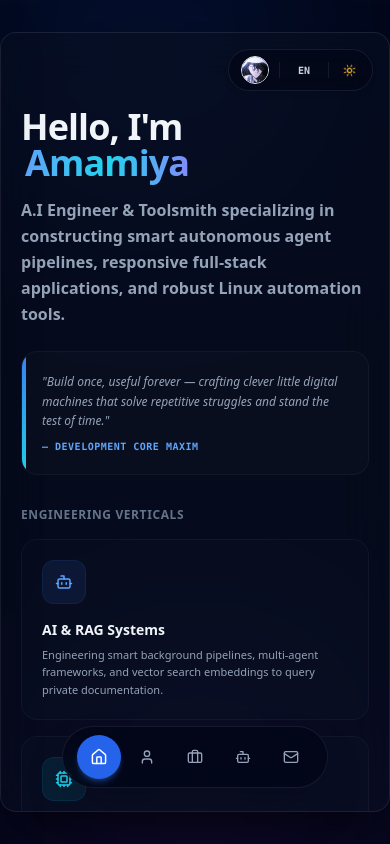
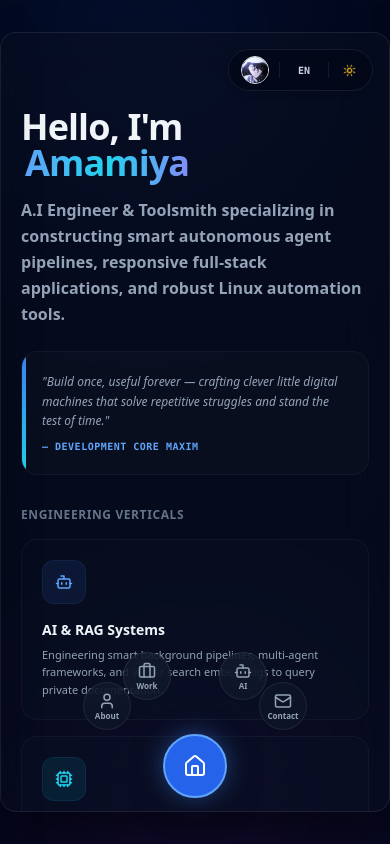
Before and after one commit to Amamiyakun02/Amamiyakun02.github.io, a React (Vite) app: page / in a window 390 px wide. Built offline with nearby package versions, Linux system fonts and the light colour scheme.

Commit message:
feat: arc mobile navbar - Home FAB center with semicircle menu items

```diff
--- a/src/index.css
+++ b/src/index.css
@@ -169,6 +169,119 @@
 
 .light .bg-slate-950 {
   background-color: #f8fafc !important;
+}
+
+/* ============================================================
+   MOBILE ARC NAVBAR
+   Home centered at bottom as FAB, 4 items fanning out above
+   ============================================================ */
+
+/* Outer container: positioned at bottom-center of the wrapper div */
+.arc-navbar-mobile {
+  position: absolute;
+  /* Center horizontally */
+  left: 50%;
+  transform: translateX(-50%);
+  /* Safe area bottom clearance */
+  bottom: max(14px, calc(8px + env(safe-area-inset-bottom, 0px)));
+  /* Size: wide enough to contain arc items */
+  width: 280px;
+  height: 110px;
+  z-index: 100;
+  pointer-events: none; /* let children handle pointer events */
+}
+
+/* All arc children are absolutely positioned */
+.arc-navbar-mobile > * {
+  position: absolute;
+  pointer-events: all;
+}
+
+/* HOME button - centered at bottom */
+.arc-home-btn {
+  /* Center bottom of the container */
+  bottom: 0;
+  left: 50%;
+  transform: translateX(-50%);
+  /* Pulsing glow ring when active */
+  animation: home-glow-pulse 3s infinite ease-in-out;
+}
+
+@keyframes home-glow-pulse {
+  0%, 100% { box-shadow: 0 0 20px rgba(59, 130, 246, 0.4), 0 8px 32px rgba(0,0,0,0.5); }
+  50%       { box-shadow: 0 0 32px rgba(59, 130, 246, 0.7), 0 8px 32px rgba(0,0,0,0.5); }
+}
+
+/*
+  Arc layout: 4 items spread in a semicircle above Home.
+  Home center = (140px, 32px) from container top-left (bottom:0 left:50%).
+  Arc radius ≈ 90px. Angles from -150° to -30° (sweeping from left to right above).
+
+  Item 1 (About):     angle -155°  → cos(-155°)≈-0.906, sin(-155°)≈-0.423
+  Item 2 (Projects):  angle -120°  → cos(-120°)≈-0.5,   sin(-120°)≈-0.866
+  Item 3 (Assistant): angle -60°   → cos(-60°) ≈0.5,    sin(-60°) ≈-0.866
+  Item 4 (Contact):   angle -25°   → cos(-25°) ≈0.906,  sin(-25°) ≈-0.423
+
+  Positions relative to Home center (bottom=32px, left=140px):
+  Each item is 48px wide so center offset = -24px.
+
+  About:     left = 140 + 90*cos(-155°) - 24 = 140 - 81.5 - 24 ≈ 34px,  bottom = 32 - 90*sin(-155°) = 32 + 38.1 ≈ 70px
+  Projects:  left = 140 + 90*cos(-120°) - 24 = 140 - 45 - 24 ≈ 71px,    bottom = 32 - 90*sin(-120°) = 32 + 77.9 ≈ 110px → cap to 100px
+  Assistant: left = 140 + 90*cos(-60°) - 24  = 140 + 45 - 24 ≈ 161px,   bottom = 32 + 77.9 ≈ 110px → cap to 100px
+  Contact:   left = 140 + 90*cos(-25°) - 24  = 140 + 81.5 - 24 ≈ 197px, bottom = 32 + 38.1 ≈ 70px
+*/
+
+/* About — far left arc */
+.arc-item-1 {
+  bottom: 68px;
+  left: 28px;
+  animation: arc-item-enter 0.4s cubic-bezier(0.34, 1.56, 0.64, 1) both;
+  animation-delay: 0.05s;
+}
+
+/* Projects — left arc */
+.arc-item-2 {
+  bottom: 98px;
+  left: 68px;
+  animation: arc-item-enter 0.4s cubic-bezier(0.34, 1.56, 0.64, 1) both;
+  animation-delay: 0.1s;
+}
+
+/* Assistant — right arc */
+.arc-item-3 {
+  bottom: 98px;
+  right: 68px;
+  animation: arc-item-enter 0.4s cubic-bezier(0.34, 1.56, 0.64, 1) both;
+  animation-delay: 0.1s;
+}
+
+/* Contact — far right arc */
+.arc-item-4 {
+  bottom: 68px;
+  right: 28px;
+  animation: arc-item-enter 0.4s cubic-bezier(0.34, 1.56, 0.64, 1) both;
+  animation-delay: 0.05s;
+}
+
+@keyframes arc-item-enter {
+  from {
+    opacity: 0;
+    transform: scale(0.5) translateY(20px);
+  }
+  to {
+    opacity: 1;
+    transform: scale(1) translateY(0);
+  }
+}
+
+/* Glow ring for active arc item */
+.arc-nav-item.bg-blue-600 {
+  animation: arc-active-glow 2.5s infinite ease-in-out;
+}
+
+@keyframes arc-active-glow {
+  0%, 100% { box-shadow: 0 0 12px rgba(59, 130, 246, 0.5); }
+  50%       { box-shadow: 0 0 20px rgba(59, 130, 246, 0.8); }
 }
 
 /* Bottom Nav Pill - Mobile Safe Area Fix */
--- a/src/layouts/MainLayout.tsx
+++ b/src/layouts/MainLayout.tsx
@@ -110,7 +110,7 @@ const MainLayout = ({ children }: Props) => {
     navigate(PAGE_FLOW[nextIdx])
   }
 
-  // Helper to determine active route styles
+  // Helper to determine active route styles (desktop pill)
   const getNavLinkClass = (path: string) => {
     const isActive = currentPath === path
     return `relative p-3 rounded-full text-xs md:text-sm font-semibold transition-all duration-300 ${
@@ -118,6 +118,16 @@ const MainLayout = ({ children }: Props) => {
         ? "bg-blue-600 text-white shadow-md shadow-blue-500/30 scale-110"
         : "text-slate-400 hover:text-slate-200 hover:bg-white/[0.04] dark:hover:bg-white/[0.04]"
     }`
+  }
+
+  // Helper for mobile arc satellite items
+  const getArcNavClass = (path: string) => {
+    const isActive = currentPath === path
+    return `arc-nav-item flex flex-col items-center justify-center w-12 h-12 rounded-full border transition-all duration-300 active:scale-90 ${
+      isActive
+        ? "bg-blue-600 border-blue-500/60 text-white shadow-lg shadow-blue-500/40"
+        : "bg-slate-900/70 border-white/[0.08] text-slate-400 hover:text-white hover:border-blue-500/30 hover:bg-slate-800/80"
+    } backdrop-blur-md`
   }
 
 
@@ -236,7 +246,7 @@ const MainLayout = ({ children }: Props) => {
               onTouchStart={handleTouchStart}
               onTouchMove={handleTouchMove}
               onTouchEnd={handleTouchEnd}
-              className={`flex-1 min-h-0 w-full ${isAssistant ? "overflow-hidden pb-4 lg:pb-8" : "overflow-y-auto pb-24 lg:pb-8"} overflow-x-hidden relative flex flex-col justify-start items-stretch pt-14 lg:pt-0`}
+              className={`flex-1 min-h-0 w-full ${isAssistant ? "overflow-hidden pb-4 lg:pb-8" : "overflow-y-auto pb-36 lg:pb-8"} overflow-x-hidden relative flex flex-col justify-start items-stretch pt-14 lg:pt-0`}
             >
               <div
                 key={currentPath}
@@ -266,8 +276,65 @@ const MainLayout = ({ children }: Props) => {
 
         </div>
 
-        {/* 4. Bottom Floating Navigation Pill — bottom-6 on mobile for safe chrome clearance, -22px below card on desktop */}
-        <div className="bottom-nav-pill absolute bottom-6 lg:bottom-[-22px] left-1/2 -translate-x-1/2 z-[100] bg-slate-950/80 backdrop-blur-md border border-white/[0.08] px-4 md:px-5 py-2.5 rounded-full flex gap-2 md:gap-3 shadow-2xl glow-blue glass-pill">
+        {/* 4a. Mobile Arc Navbar — only visible on small screens (hidden lg:hidden) */}
+        <div className="arc-navbar-mobile lg:hidden">
+          {/* Satellite menu items in arc above Home */}
+          {/* About — far left */}
+          <Link
+            to="/about"
+            className={getArcNavClass("/about") + " arc-item-1"}
+            title={language === "en" ? "About" : "Tentang"}
+          >
+            <User size={18} />
+            <span className="text-[8px] font-semibold mt-0.5 leading-none">{language === "en" ? "About" : "Tentang"}</span>
+          </Link>
+
+          {/* Projects — left */}
+          <Link
+            to="/projects"
+            className={getArcNavClass("/projects") + " arc-item-2"}
+            title={language === "en" ? "Projects" : "Proyek"}
+          >
+            <Briefcase size={18} />
+            <span className="text-[8px] font-semibold mt-0.5 leading-none">{language === "en" ? "Work" : "Proyek"}</span>
+          </Link>
+
+          {/* HOME — center FAB */}
+          <Link
+            to="/"
+            className={`arc-home-btn flex items-center justify-center w-16 h-16 rounded-full border-2 transition-all duration-300 active:scale-90 shadow-2xl z-10 ${
+              currentPath === "/"
+                ? "bg-blue-600 border-blue-400 shadow-blue-500/60 text-white"
+                : "bg-blue-600/90 border-blue-500/70 shadow-blue-500/40 text-white hover:bg-blue-500"
+            }`}
+            title={language === "en" ? "Home" : "Beranda"}
+          >
+            <Home size={24} />
+          </Link>
+
+          {/* Assistant — right */}
+          <Link
+            to="/assistant"
+            className={getArcNavClass("/assistant") + " arc-item-3"}
+            title={language === "en" ? "Assistant" : "Asisten"}
+          >
+            <Bot size={18} />
+            <span className="text-[8px] font-semibold mt-0.5 leading-none">{language === "en" ? "AI" : "AI"}</span>
+          </Link>
+
+          {/* Contact — far right */}
+          <Link
+            to="/contact"
+            className={getArcNavClass("/contact") + " arc-item-4"}
+            title={language === "en" ? "Contact" : "Kontak"}
+          >
+            <Mail size={18} />
+            <span className="text-[8px] font-semibold mt-0.5 leading-none">{language === "en" ? "Contact" : "Kontak"}</span>
+          </Link>
+        </div>
+
+        {/* 4b. Desktop Pill Navbar — hidden on mobile */}
+        <div className="bottom-nav-pill absolute hidden lg:flex bottom-[-22px] left-1/2 -translate-x-1/2 z-[100] bg-slate-950/80 backdrop-blur-md border border-white/[0.08] px-4 md:px-5 py-2.5 rounded-full gap-2 md:gap-3 shadow-2xl glow-blue glass-pill">
           <Link to="/" className={getNavLinkClass("/")} title={language === "en" ? "Home" : "Beranda"}>
             <Home size={16} />
           </Link>
--- a/src/pages/Assistant.tsx
+++ b/src/pages/Assistant.tsx
@@ -510,7 +510,7 @@ const Assistant = () => {
   }
 
   return (
-    <div className="w-full flex-1 min-h-0 flex flex-col justify-between items-stretch p-4 pb-20 lg:pb-4 md:p-6 text-slate-100">
+    <div className="w-full flex-1 min-h-0 flex flex-col justify-between items-stretch p-4 pb-36 lg:pb-4 md:p-6 text-slate-100">
       {/* Sleek Compact Header */}
       <div className="animate-fade-in flex-shrink-0 flex items-center justify-between border-b border-white/[0.04] pb-3 mb-2">
         <div className="flex items-center gap-2.5">
```
